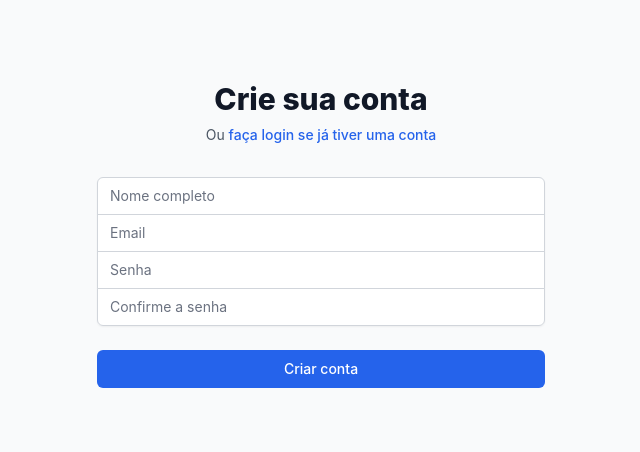
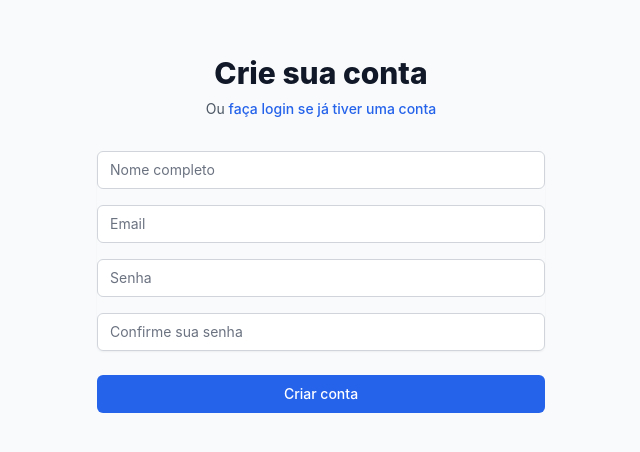
Before and after one commit to sobrinkedos/dominos, a React (Create React App) app: page /register in a window 1280 px wide. Shown: the part 178-630 px from the top of the page, without its empty margins (319-959 px from the left). Built offline with nearby package versions, Linux system fonts and the light colour scheme.

Commit message:
Correção margens telas login e registro

```diff
--- a/src/pages/Login.js
+++ b/src/pages/Login.js
@@ -46,7 +46,7 @@
               <div className="text-sm text-red-700">{error}</div>
             </div>
           )}
-          <div className="rounded-md shadow-sm -space-y-px">
+          <div className="rounded-md shadow-sm space-y-4">
             <div>
               <label htmlFor="email" className="sr-only">
                 Email
@@ -56,7 +56,7 @@
                 name="email"
                 type="email"
                 required
-                className="appearance-none rounded-none relative block w-full px-3 py-2 border border-gray-300 placeholder-gray-500 text-gray-900 rounded-t-md focus:outline-none focus:ring-blue-500 focus:border-blue-500 focus:z-10 sm:text-sm"
+                className="appearance-none rounded-md relative block w-full px-3 py-2 border border-gray-300 placeholder-gray-500 text-gray-900 focus:outline-none focus:ring-blue-500 focus:border-blue-500 focus:z-10 sm:text-sm"
                 placeholder="Email"
                 value={formData.email}
                 onChange={(e) =>
@@ -73,7 +73,7 @@
                 name="password"
                 type="password"
                 required
-                className="appearance-none rounded-none relative block w-full px-3 py-2 border border-gray-300 placeholder-gray-500 text-gray-900 rounded-b-md focus:outline-none focus:ring-blue-500 focus:border-blue-500 focus:z-10 sm:text-sm"
+                className="appearance-none rounded-md relative block w-full px-3 py-2 border border-gray-300 placeholder-gray-500 text-gray-900 focus:outline-none focus:ring-blue-500 focus:border-blue-500 focus:z-10 sm:text-sm"
                 placeholder="Senha"
                 value={formData.password}
                 onChange={(e) =>
--- a/src/pages/Register.js
+++ b/src/pages/Register.js
@@ -61,7 +61,7 @@
               <div className="text-sm text-red-700">{error}</div>
             </div>
           )}
-          <div className="rounded-md shadow-sm -space-y-px">
+          <div className="rounded-md shadow-sm space-y-4">
             <div>
               <label htmlFor="name" className="sr-only">
                 Nome
@@ -71,7 +71,7 @@
                 name="name"
                 type="text"
                 required
-                className="appearance-none rounded-none relative block w-full px-3 py-2 border border-gray-300 placeholder-gray-500 text-gray-900 rounded-t-md focus:outline-none focus:ring-blue-500 focus:border-blue-500 focus:z-10 sm:text-sm"
+                className="appearance-none rounded-md relative block w-full px-3 py-2 border border-gray-300 placeholder-gray-500 text-gray-900 focus:outline-none focus:ring-blue-500 focus:border-blue-500 focus:z-10 sm:text-sm"
                 placeholder="Nome completo"
                 value={formData.name}
                 onChange={(e) =>
@@ -88,7 +88,7 @@
                 name="email"
                 type="email"
                 required
-                className="appearance-none rounded-none relative block w-full px-3 py-2 border border-gray-300 placeholder-gray-500 text-gray-900 focus:outline-none focus:ring-blue-500 focus:border-blue-500 focus:z-10 sm:text-sm"
+                className="appearance-none rounded-md relative block w-full px-3 py-2 border border-gray-300 placeholder-gray-500 text-gray-900 focus:outline-none focus:ring-blue-500 focus:border-blue-500 focus:z-10 sm:text-sm"
                 placeholder="Email"
                 value={formData.email}
                 onChange={(e) =>
@@ -105,7 +105,7 @@
                 name="password"
                 type="password"
                 required
-                className="appearance-none rounded-none relative block w-full px-3 py-2 border border-gray-300 placeholder-gray-500 text-gray-900 focus:outline-none focus:ring-blue-500 focus:border-blue-500 focus:z-10 sm:text-sm"
+                className="appearance-none rounded-md relative block w-full px-3 py-2 border border-gray-300 placeholder-gray-500 text-gray-900 focus:outline-none focus:ring-blue-500 focus:border-blue-500 focus:z-10 sm:text-sm"
                 placeholder="Senha"
                 value={formData.password}
                 onChange={(e) =>
@@ -122,8 +122,8 @@
                 name="confirmPassword"
                 type="password"
                 required
-                className="appearance-none rounded-none relative block w-full px-3 py-2 border border-gray-300 placeholder-gray-500 text-gray-900 rounded-b-md focus:outline-none focus:ring-blue-500 focus:border-blue-500 focus:z-10 sm:text-sm"
-                placeholder="Confirme a senha"
+                className="appearance-none rounded-md relative block w-full px-3 py-2 border border-gray-300 placeholder-gray-500 text-gray-900 focus:outline-none focus:ring-blue-500 focus:border-blue-500 focus:z-10 sm:text-sm"
+                placeholder="Confirme sua senha"
                 value={formData.confirmPassword}
                 onChange={(e) =>
                   setFormData({ ...formData, confirmPassword: e.target.value })
```
